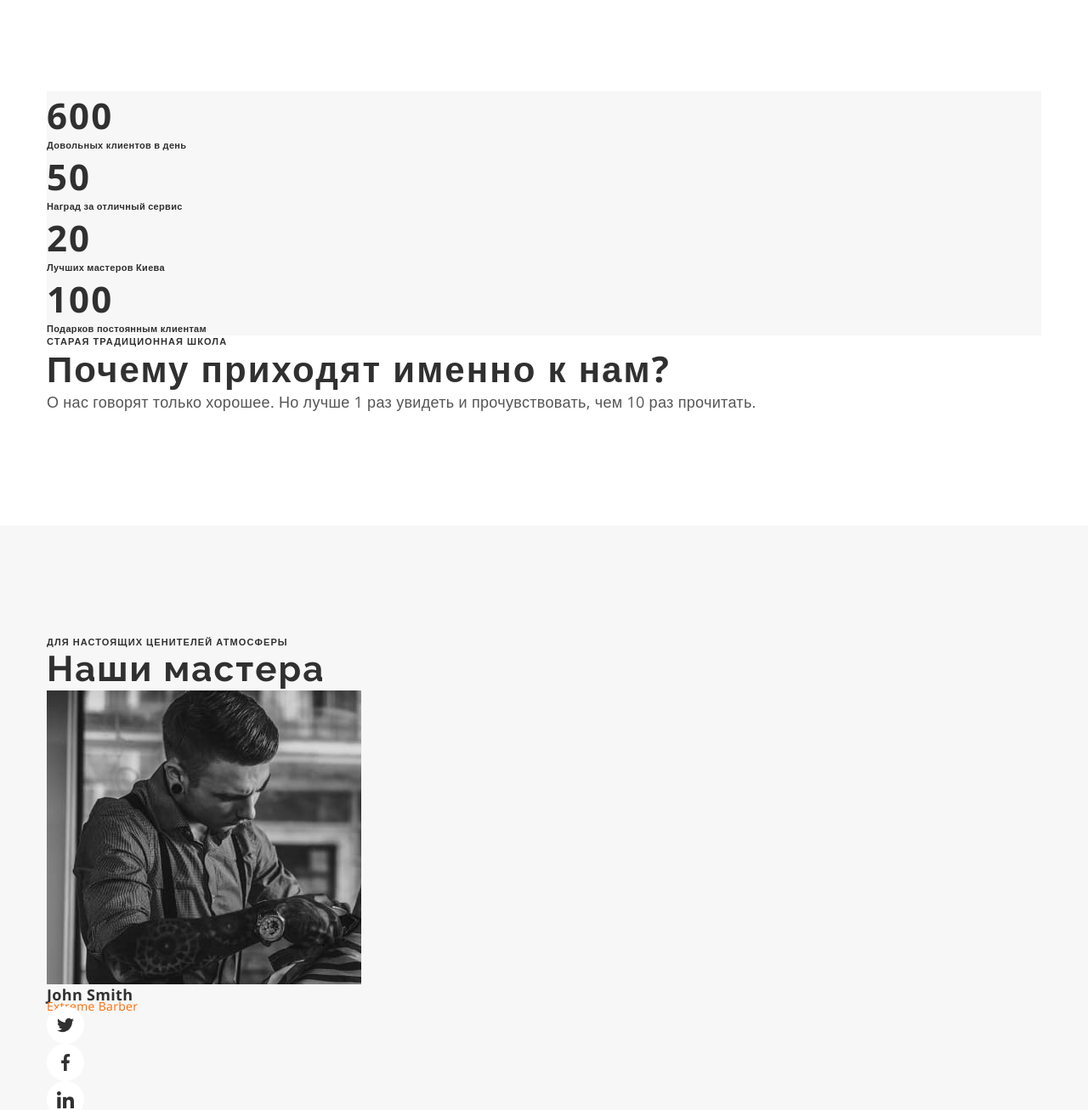
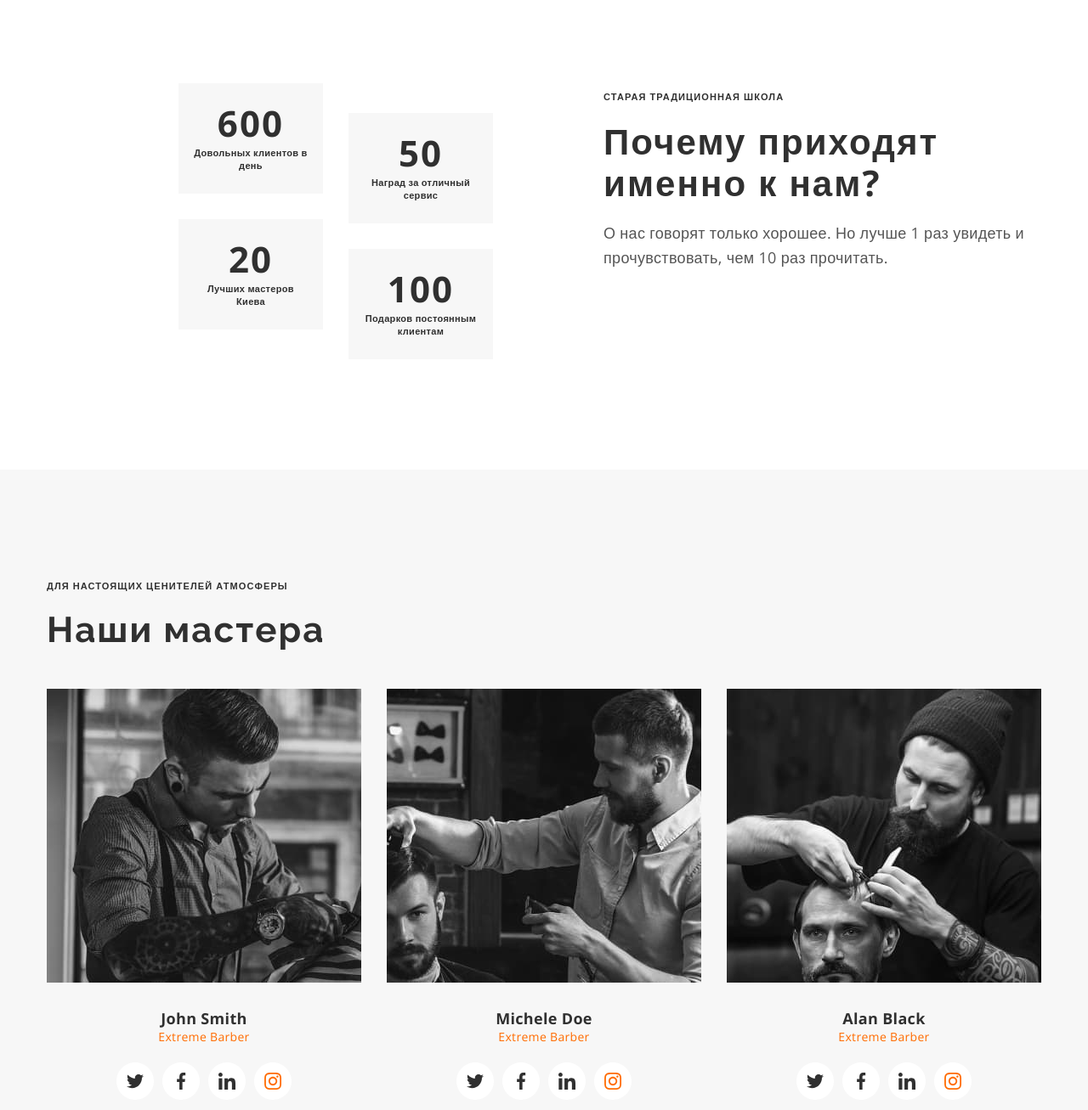
Before and after one commit to sydor8am/hw-barbershop, a plain HTML site: page index.html in a window 1280 px wide. Shown: the part 1940-3247 px from the top of the page at 85% size. Drawn offline with nearby package versions, Linux system fonts and the light colour scheme.

Commit message:
add flex

```diff
--- a/css/style.css
+++ b/css/style.css
@@ -11,6 +11,7 @@
 body {
 	font-family: Open Sans, sans-serif;
 	letter-spacing: 0.02em;
+	background-color: #fff;
 }
 a {
 	text-decoration: none;
@@ -47,6 +48,18 @@ img {
 .section {
 	padding-top: 130px;
 	padding-bottom: 130px;
+}
+.visually-hidden {
+	position: absolute;
+	width: 1px;
+	height: 1px;
+	margin: -1px;
+	border: 0;
+	padding: 0;
+	white-space: nowrap;
+	clip-path: inset(100%);
+	clip: rect(0 0 0 0);
+	overflow: hidden;
 }
 
 /*================= header ================== */
@@ -261,9 +274,35 @@ img {
 	font-size: 18px;
 	line-height: 1.66;
 }
-/* why come to us */
+/* ================== why come to us ================ */
+.container-why {
+	display: flex;
+}
+.menu-why {
+	display: flex;
+}
+.column-why-first {
+	display: flex;
+	flex-direction: column;
+	margin-right: 30px;
+	margin-top: -9px;
+	margin-left: 155px;
+}
+.column-why-second {
+	display: flex;
+	flex-direction: column;
+	margin-top: 26px;
+	margin-right: 130px;
+}
 .item-why {
+	padding: 18px;
+	text-align: center;
+	width: 170px;
+	height: 130px;
 	background-color: var(--bg-color);
+}
+.item-why:not(:last-child) {
+	margin-bottom: 30px;
 }
 .text-why-number {
 	color: var(--primary-text-color);
@@ -280,7 +319,9 @@ img {
 	font-size: 11px;
 	line-height: 1.36;
 }
-.text-why-two {
+.over-title-why {
+	margin-bottom: 20px;
+
 	color: var(--primary-text-color);
 
 	font-weight: 600;
@@ -290,23 +331,27 @@ img {
 	text-transform: uppercase;
 }
 .title-why {
+	margin-bottom: 20px;
+
 	color: var(--primary-text-color);
 
 	font-size: 42px;
 	line-height: 1.16;
 	letter-spacing: 0.05em;
 }
-.text-why-three {
+.description-why {
 	color: var(--tertiary-text-color);
 
 	font-size: 18px;
 	line-height: 1.66;
 }
-/* masters */
+/* ================== masters ================= */
 .section-masters {
 	background-color: var(--bg-color);
 }
 .text-masters {
+	margin-bottom: 20px;
+
 	color: var(--primary-text-color);
 
 	font-weight: 600;
@@ -316,6 +361,8 @@ img {
 	text-transform: uppercase;
 }
 .title-masters {
+	margin-bottom: 44px;
+
 	color: var(--primary-text-color);
 
 	font-family: Raleway;
@@ -323,20 +370,46 @@ img {
 	line-height: 1.16;
 	letter-spacing: 0.05em;
 }
+.menu-masters {
+	display: flex;
+}
+
+.item-masters {
+	text-align: center;
+}
+.item-masters:not(:last-child) {
+	margin-right: 30px;
+}
+.item-masters > img {
+	margin-bottom: 30px;
+}
 .subtitle-masters {
+	margin-bottom: 8px;
+
 	color: var(--primary-text-color);
 
 	font-size: 18px;
 	line-height: 1.39;
 }
 .position-masters {
+	margin-bottom: 30px;
+
 	color: var(--accent-text-color);
 
 	font-size: 14px;
 	line-height: 1.36px;
 }
-/* what is barber */
+.list-socialnet {
+	display: flex;
+	justify-content: center;
+}
+.item-socialnet:not(:last-child) {
+	margin-right: 10px;
+}
+/* ==================== what is barber ================  */
 .text-what {
+	margin-bottom: 44px;
+
 	color: var(--primary-text-color);
 
 	font-weight: 600;
@@ -344,6 +417,12 @@ img {
 	line-height: 1.36;
 	letter-spacing: 0.1em;
 	text-transform: uppercase;
+}
+.menu-what {
+	display: flex;
+}
+.item-what:not(:last-child) {
+	margin-right: 30px;
 }
 /* registration */
 .title-reg,
--- a/index.html
+++ b/index.html
@@ -130,30 +130,36 @@
         </section>
         <!-- ==================section why come to us =================-->
         <section class="section">
-            <div class="container">
-                <ul>
+            <div class="container container-why">
+                <ul class="menu-why">
+                    <div class="column-why-first">
                         <li class="item-why">
                             <span class="text-why-number">600</span>
                             <p class="text-why-one">Довольных клиентов в день</p>
                         </li>
                         <li class="item-why">
+                            <span class="text-why-number">20</span>
+                            <p class="text-why-one">Лучших мастеров Киева</p>
+                        </li>
+                    </div>
+                    <div class="column-why-second">
+                        <li class="item-why">
                             <span class="text-why-number">50</span>
                             <p class="text-why-one">Наград за отличный сервис</p>
-                    </li>
-                    <li class="item-why">
-                        <span class="text-why-number">20</span>
-                        <p class="text-why-one">Лучших мастеров Киева</p>
                         </li>
                         <li class="item-why">
                             <span class="text-why-number">100</span>
                             <p class="text-why-one">Подарков постоянным клиентам</p>
                         </li>
+                    </div>
                 </ul>
-                <p class="text-why-two">Старая традиционная школа</p>
+                <div class="column-why-text">
+                    <p class="over-title-why">Старая традиционная школа</p>
                     <h2 class="title-why">Почему приходят именно к нам?</h2>
-                <p class="text-why-three">
+                    <p class="description-why">
                         О нас говорят только хорошее. Но лучше 1 раз увидеть и прочувствовать, чем 10 раз прочитать.
                     </p>
+                </div>
             </div>
         </section>
         <!--================= section our masters ====================-->
@@ -161,82 +167,82 @@
             <div class="container">
                 <p class="text-masters">для настоящих ценителей атмосферы</p>
                 <h2 class="title-masters">Наши мастера</h2>
-                <ul>
-                    <li>
+                <ul class="menu-masters">
+                    <li class="item-masters">
                         <img src="./images/master1.jpg" alt="Барбер стрижет" width="370" height="346">
                         <h3 class="subtitle-masters" lang="en">John Smith</h3>
                         <p class="position-masters" lang="en">Extreme Barber</p>
-                        <ul>
-                            <li>
+                        <ul class="list-socialnet">
+                            <li class="item-socialnet">
                                 <a href="">
                                     <img src="./images/instagram-icon.svg" alt="Instagram">
                                 </a>
                             </li>
-                            <li>
+                            <li class="item-socialnet">
                                 <a href="">
                                     <img src="./images/twitter-icon.svg" alt="Twitter">
                                 </a>
                             </li>
-                            <li>
+                            <li class="item-socialnet">
                                 <a href="">
                                     <img src="./images/facebook-icon.svg" alt="Facebook">
                                 </a>
                             </li>
-                            <li>
+                            <li class="item-socialnet">
                                 <a href="">
                                     <img src="./images/linkedin-icon.svg" alt="LinkedIn">
                                 </a>
                             </li>
                         </ul>
                     </li>
-                    <li>
+                    <li class="item-masters">
                         <img src="./images/master2.jpg" alt="Барбер стрижет" width="370" height="346">
                         <h3 class="subtitle-masters" lang="en">Michele Doe</h3>
                         <p class="position-masters" lang="en">Extreme Barber</p>
-                        <ul>
-                            <li>
+                        <ul class="list-socialnet">
+                            <li class="item-socialnet">
                                 <a href="">
                                     <img src="./images/instagram-icon.svg" alt="Instagram">
                                 </a>
                             </li>
-                            <li>
+                            <li class="item-socialnet">
                                 <a href="">
                                     <img src="./images/twitter-icon.svg" alt="Twitter">
                                 </a>
                             </li>
-                            <li>
+                            <li class="item-socialnet">
                                 <a href="">
                                     <img src="./images/facebook-icon.svg" alt="Facebook">
                                 </a>
                             </li>
-                            <li>
+                            <li class="item-socialnet">
                                 <a href="">
                                     <img src="./images/linkedin-icon.svg" alt="LinkedIn">
                                 </a>
                             </li>
                         </ul>
                     </li>
-                    <li>
+                    <li class="item-masters">
                         <img src="./images/master3.jpg" alt="Барбер стрижет" width="370" height="346">
                         <h3 class="subtitle-masters" lang="en">Alan Black</h3>
                         <p class="position-masters" lang="en">Extreme Barber</p>
-                        <ul>
-                            <li>
+                        <ul class="list-socialnet">
+                            <li class="item-socialnet">
                                 <a href="">
                                     <img src="./images/instagram-icon.svg" alt="Instagram">
                                 </a>
                             </li>
-                            <li>
+                            <li class="item-socialnet">
                                 <a href="">
                                     <img src="./images/twitter-icon.svg" alt="Twitter">
                                 </a>
                             </li>
-                            <li>
+                            <li class="item-socialnet">
                                 <a href="">
                                     <img src="./images/facebook-icon.svg" alt="Facebook">
                                 </a>
                             </li>
-                            <li>
+                            <li class="item-socialnet">
                                 <a href="">
                                     <img src="./images/linkedin-icon.svg" alt="LinkedIn">
                                 </a>
@@ -250,18 +256,18 @@
         <section class="section">
             <div class="container">
                 <p class="text-what">На латинском языке “барба” означает “борода”</p>
-                <h2>Процес стрижки барбера</h2>
-                <ul>
-                    <li>
+                <h2 class="visually-hidden">Процес стрижки барбера</h2>
+                <ul class="menu-what">
+                    <li class="item-what">
                         <img src="./images/process1.jpg" alt="Стрижка" width="270" height="360">
                     </li>
-                    <li>
+                    <li class="item-what">
                         <img src="./images/process2.jpg" alt="Бритье" width="270" height="360">
                     </li>
-                    <li>
+                    <li class="item-what">
                         <img src="./images/process3.jpg" alt="Компрес" width="270" height="360">
                     </li>
-                    <li>
+                    <li class="item-what">
                         <img src="./images/process4.jpg" alt="Бритье шеи" width="270" height="360">
                     </li>
                 </ul>
```
Lines whose indentation alone changed are shown as unchanged.
